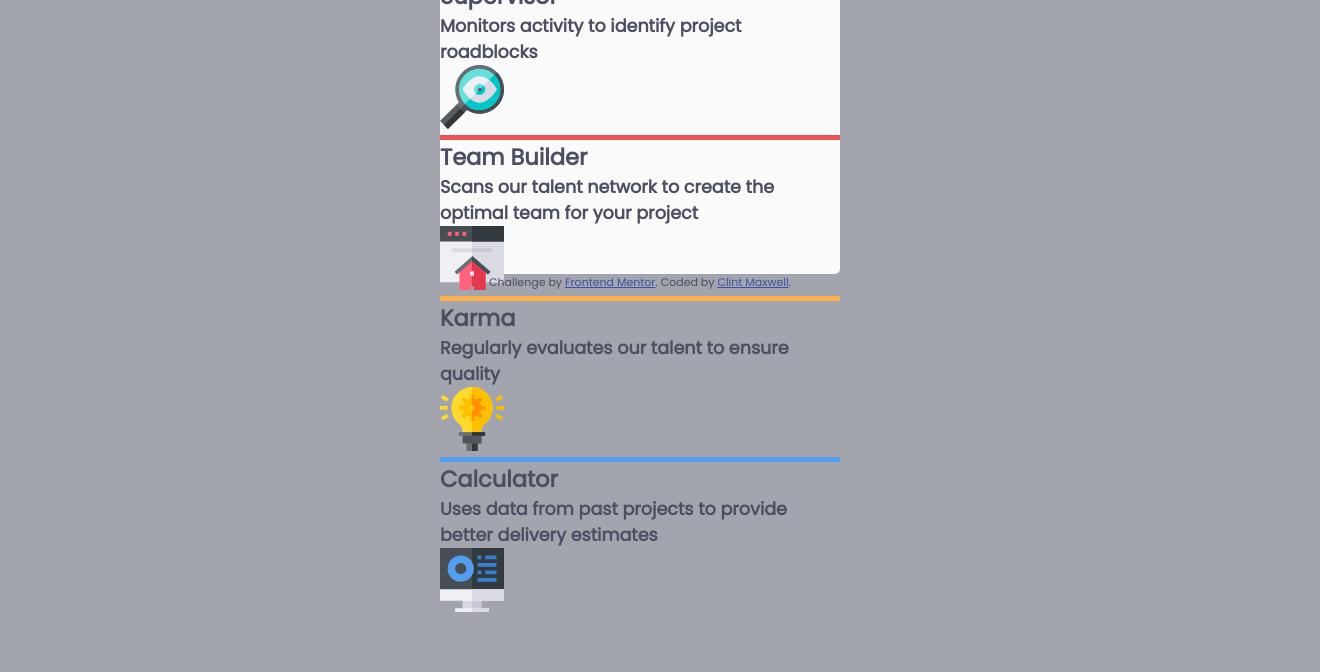
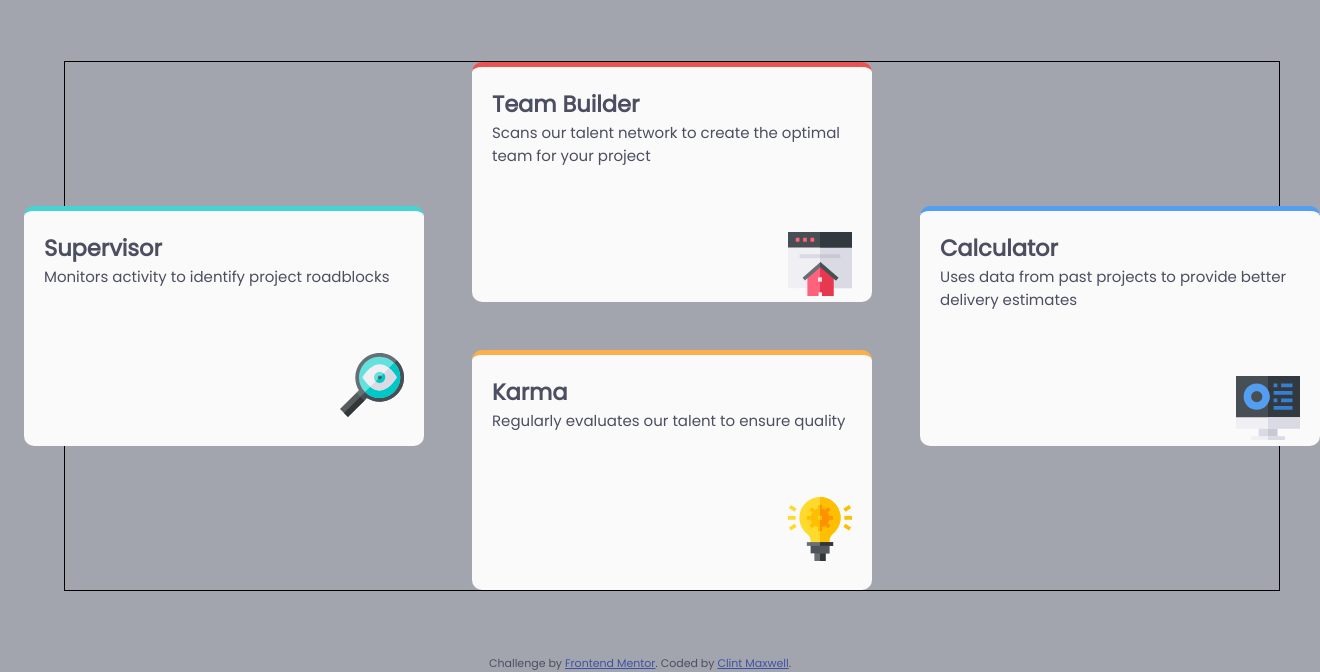
Before and after one commit to AntonioHouTX/four-card-feature-section, a plain HTML site: page index.html in a window 1280 px wide. Shown: the part 139-811 px from the top of the page, 1320 px wide, since content can reach past the window. Drawn offline with Linux system fonts and the light colour scheme.

Commit message:
Changed css & html to be more efficient.

```diff
--- a/css/stylesheet.css
+++ b/css/stylesheet.css
@@ -9,61 +9,111 @@ body {
   font-family: "Poppins";
   color: hsl(234, 12%, 34%); /*Very Dark Blue*/
   font-size: 15px;
-
 }
 
-img {
-  text-align: right;
-}
-
-.container {
-  display: flex;
-  justify-content: space-around;
-  align-items:center;
-  flex-flow: column nowrap;
-
-
+p {
+  font-weight: 200;
 }
 
 .top {
   text-align: center;
-  margin: auto;
+  margin: 0rem 25rem 0rem 25rem;
+}
 
+.top::first-line {
+  font-weight: 200;
+}
+
+.top h1:nth-child(2) {
+  font-weight: 600;
+}
+
+.cards {
+  /* background-color: hsl(0, 0%, 98%); Very Light Gray */
+  margin: 4rem 0rem 4rem 4rem;
+  border: 1px black solid;
+  display: grid;
+  grid-template-columns: 1fr 1fr 1fr;
+  grid-template-rows: 1fr 1fr;
+  grid-gap: 3rem;
+  align-content: center;
+  align-items: center;
+  justify-content: center;
+  /* margin-left: 4rem; */
+  /* display: flex; */
+  /*align-items: right;
+  justify-content: right;
+  text-align: right; */
+  /* width: 30rem;
+  height: 20rem;
+  border-radius: 10px; */
+}
+
+.text {
+  display: flex;
+  align-items: flex-start;
+  justify-content: left;
+  flex-direction: column;
+}
+
+.pic {
+  display: flex;
+  align-items: flex-end;
+  justify-content: flex-end;
+  /* border: 1px solid black; */
+  padding-top: 65px;
+  /* padding-bottom: 5px */
+}
+
+.supervisor,
+.teambuilder,
+.karma,
+.calculator {
+  background-color: hsl(0, 0%, 98%); /*Very Light Gray*/
+  width: 25rem;
+  height: 15rem;
+  border-radius: 10px;
 }
 
 
-
-.cards {
-  background-color: hsl(0, 0%, 98%); /*Very Light Gray*/
-  width: 400px;
-  height: 300px;
-  text-align: left;
-  border-radius: 5px;
-}
-
 .supervisor {
 
+  /* margin-top: 10rem; */
   border-top: 5px solid hsl(180, 62%, 55%);
+  padding: 20px;
+  grid-column: 1/1;
+  grid-row: 1/3;
 
-
-  order: 1;
 }
 
 .teambuilder {
 
+  /* margin-top: 20rem;
+  margin-bottom: 20px; */
+  padding: 20px;
   border-top: 5px solid hsl(0, 78%, 62%);
+  grid-column: 2/2;
+  grid-row: 1/2;
 
-  order: 2;
 }
 
 .karma {
+
   border-top: 5px solid hsl(34, 97%, 64%);
-  order: 3;
+  padding: 20px;
+  grid-column: 2/2;
+  grid-row: 2/3;
+
 }
 
 .calculator {
+
+  /* margin-top: 10rem; */
   border-top: 5px solid hsl(212, 86%, 64%);
-  order: 4;
+  padding: 20px;
+  grid-column: 3/3;
+  grid-row: 1/3;
+
 }
 
 .attribution {
--- a/index.html
+++ b/index.html
@@ -12,46 +12,67 @@
 </head>
 <body>
 
-  <div class="container">
-
   <div class="top">
     <h1>Reliable, efficient delivery</h1>
     <h1>Powered by Technology</h1>
-
     <p>Our Artificial Intelligence powered tools use millions of project data points to ensure that your project is successful</p>
   </div>
 
   <div class="cards">
 
+    <div class="supervisor">
 
-      <div class="supervisor">
+      <div class="text">
         <h2>Supervisor</h2>
-        <h3>Monitors activity to identify project roadblocks</h3>
+        <p>Monitors activity to identify project roadblocks</p>
+      </div>
+
+      <div class="pic">
         <img src="/images/icon-supervisor.svg">
       </div>
 
+    </div>
+
     <div class="teambuilder">
+
+      <div class="text">
         <h2>Team Builder</h2>
-        <h3>Scans our talent network to create the optimal team for your project</h3>
+        <p>Scans our talent network to create the optimal team for your project</p>
+      </div>
+
+      <div class="pic">
         <img src="/images/icon-team-builder.svg">
+      </div>
 
     </div>
 
     <div class="karma">
+
+      <div class="text">
         <h2>Karma</h2>
-        <h3>Regularly evaluates our talent to ensure quality</h3>
+        <p>Regularly evaluates our talent to ensure quality</p>
+      </div>
+
+      <div class="pic">
         <img src="/images/icon-karma.svg">
+      </div>
 
     </div>
 
     <div class="calculator">
+
+      <div class="text">
         <h2>Calculator</h2>
-        <h3>Uses data from past projects to provide better delivery estimates</h3>
+        <p>Uses data from past projects to provide better delivery estimates</p>
+      </div>
+
+      <div class="pic">
         <img src="/images/icon-calculator.svg">
+      </div>
 
     </div>
   </div>
-  </div>
+
 
   <footer>
     <p class="attribution">
```
Lines whose indentation alone changed are shown as unchanged.
